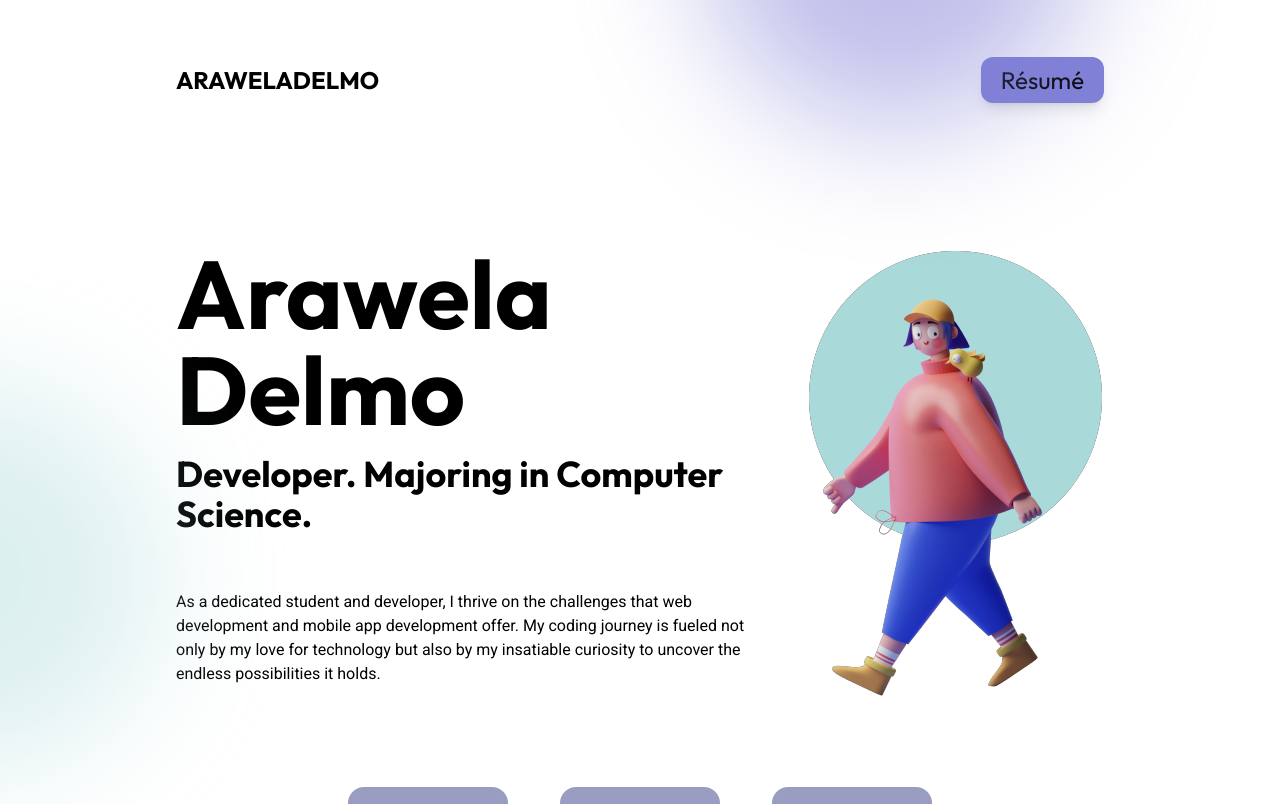
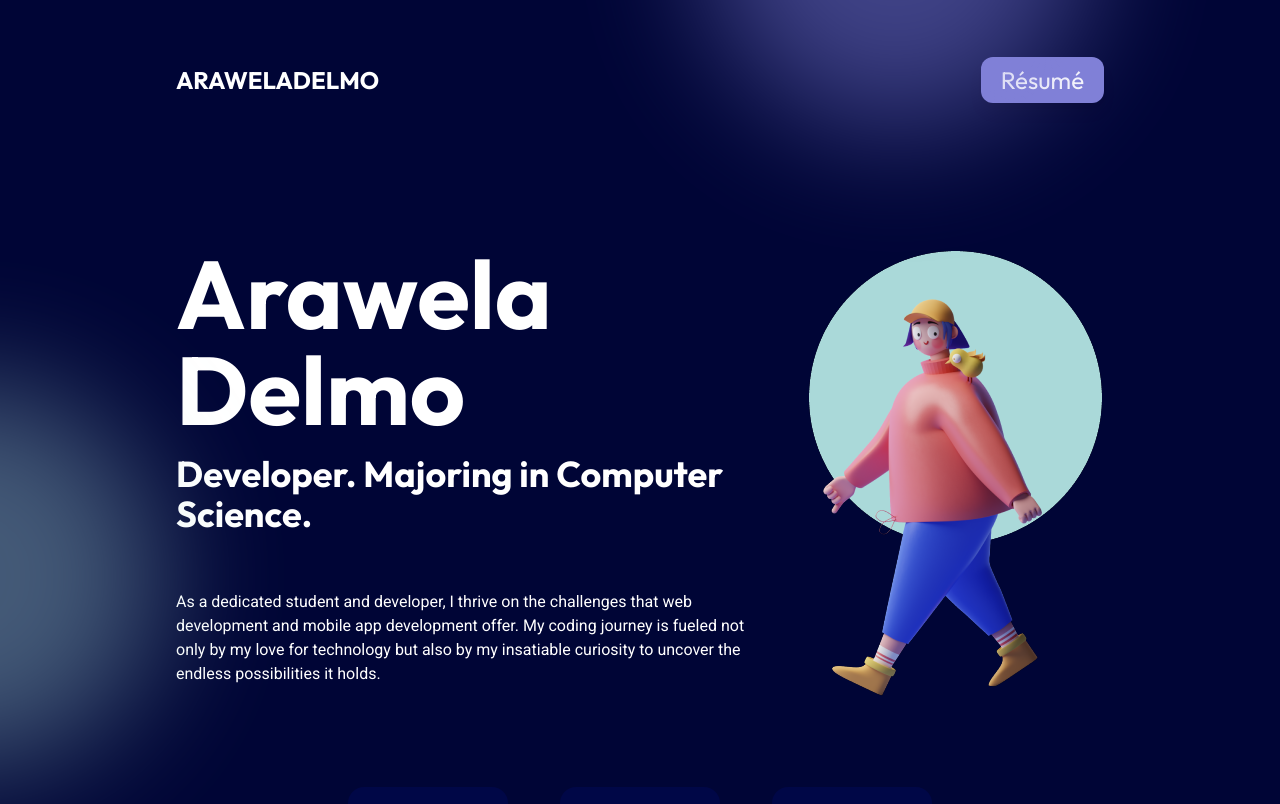
Before and after one commit to ABCD-rgb/abcd-rgb_portfolio, a Next.js app: page / in a window 1280 px wide. Shown: the top 804 px of the page. Built offline with nearby package versions, Linux system fonts and the light colour scheme.

Commit message:
style: removed choice for dark mode

```diff
--- a/app/globals.css
+++ b/app/globals.css
@@ -2,7 +2,7 @@
 @tailwind components;
 @tailwind utilities;
 
-:root {
+/* :root {
   --foreground-rgb: 0, 0 , 0;
   --background-rgb: 255, 255, 255;
 }
@@ -12,6 +12,11 @@
     --foreground-rgb: 255, 255, 255;
     --background-rgb: 0, 5, 54;
   }
+} */
+
+:root {
+  --foreground-rgb: 255, 255, 255;
+  --background-rgb: 0, 5, 54;
 }
 
 body {
```
